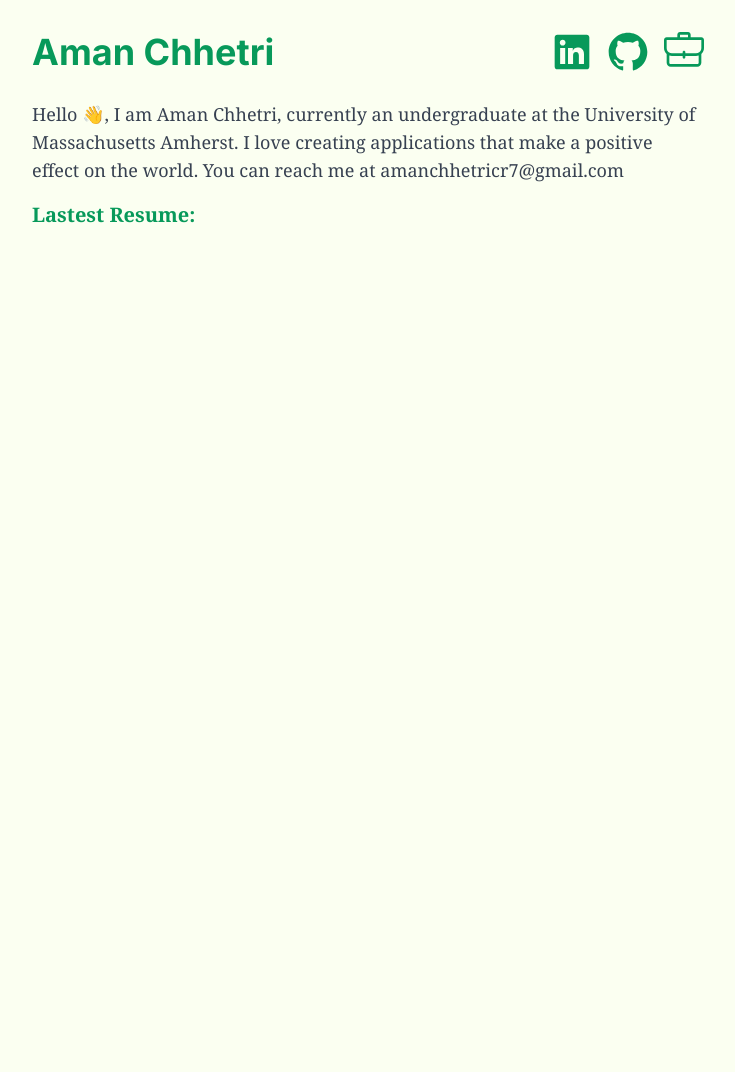
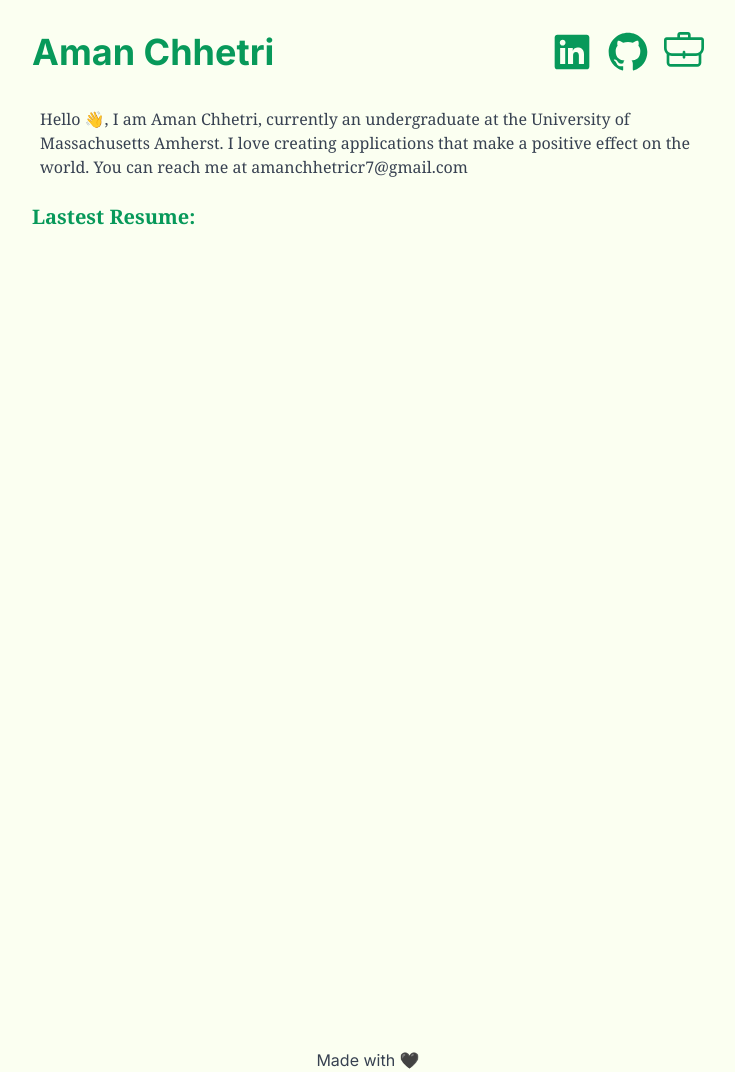
Before and after one commit to Amandinh0/aman-ctri.tech, a Next.js app: page /resume in a window 1280 px wide. Shown: the whole page, without its empty margins (272-1007 px from the left). Before the commit the page ends 1045 px from the top, so only its background shows below. Built offline with nearby package versions, Linux system fonts and the light colour scheme.

Commit message:
Changed Read me

```diff
--- a/src/app/components/Header.tsx
+++ b/src/app/components/Header.tsx
@@ -1,7 +1,7 @@
 const Header: React.FC = () => {
     return(
         <>
-        <h1 className="mx-auto max-w-2xl text-lg font-serif">Hello 👋, I am Aman Chhetri, currently an undergraduate at the University of Massachusetts Amherst. I love creating
+        <h1 className="mx-auto max-w-2xl text-base font-serif p-2">Hello 👋, I am Aman Chhetri, currently an undergraduate at the University of Massachusetts Amherst. I love creating
         applications that make a positive effect on the world. You can reach me at amanchhetricr7@gmail.com</h1>
         </>
     )
--- a/src/app/layout.tsx
+++ b/src/app/layout.tsx
@@ -1,5 +1,4 @@
 import type { Metadata } from "next";
-import Head from 'next/head';
 import { Inter } from "next/font/google";
 import "./globals.css";
 import Navbar from "./components/Navbar";
@@ -19,22 +18,19 @@ export default function RootLayout({
   children: React.ReactNode;
 }>) {
 
-  let footer = (
-   <footer className="text-center">
-    Made with 🖤
-   </footer>
-  )
+
   return (
-    <>
     <html lang="en">
       <body className={inter.className}>
         <div className="main-container mx-auto max-w-2xl">
           <Navbar/>
           <Header/>
           {children}
-          </div>
-        </body>
+          <footer className="text-center">
+            Made with 🖤
+          </footer>
+        </div>
+      </body>
     </html>
-    </>
   );
 }
--- a/src/app/page.tsx
+++ b/src/app/page.tsx
@@ -8,7 +8,7 @@ export default function Home() {
   const blogsMetadata = getBlogMetadata('blogs')
 
   return (
-    <div className="h-screen mx-auto max-w-4xl p-4">
+    <div className="h-screen mx-auto max-w-4xl">
       <div className="flex flex-col ">
         <AboutMe/>
         <BlogList/>
```
Also changed, not shown: 1 other file (tests, documents, lock files or other folders).
